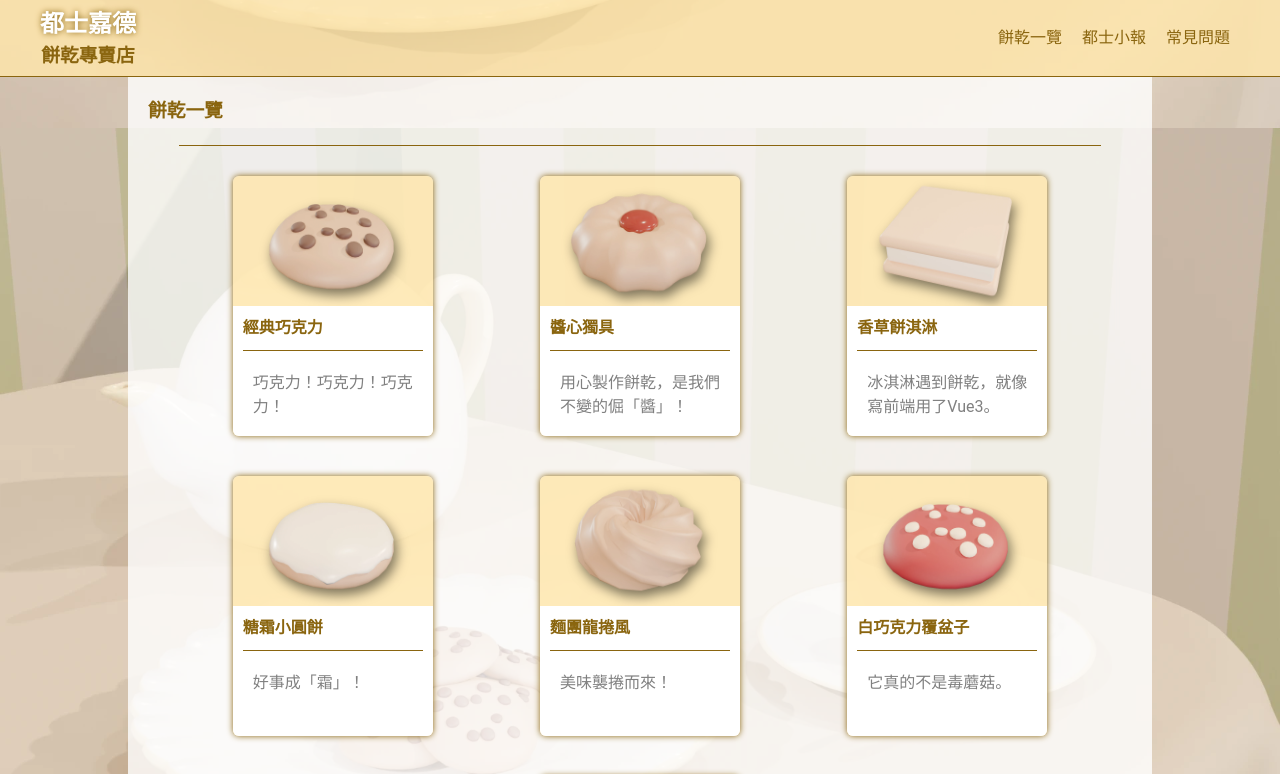
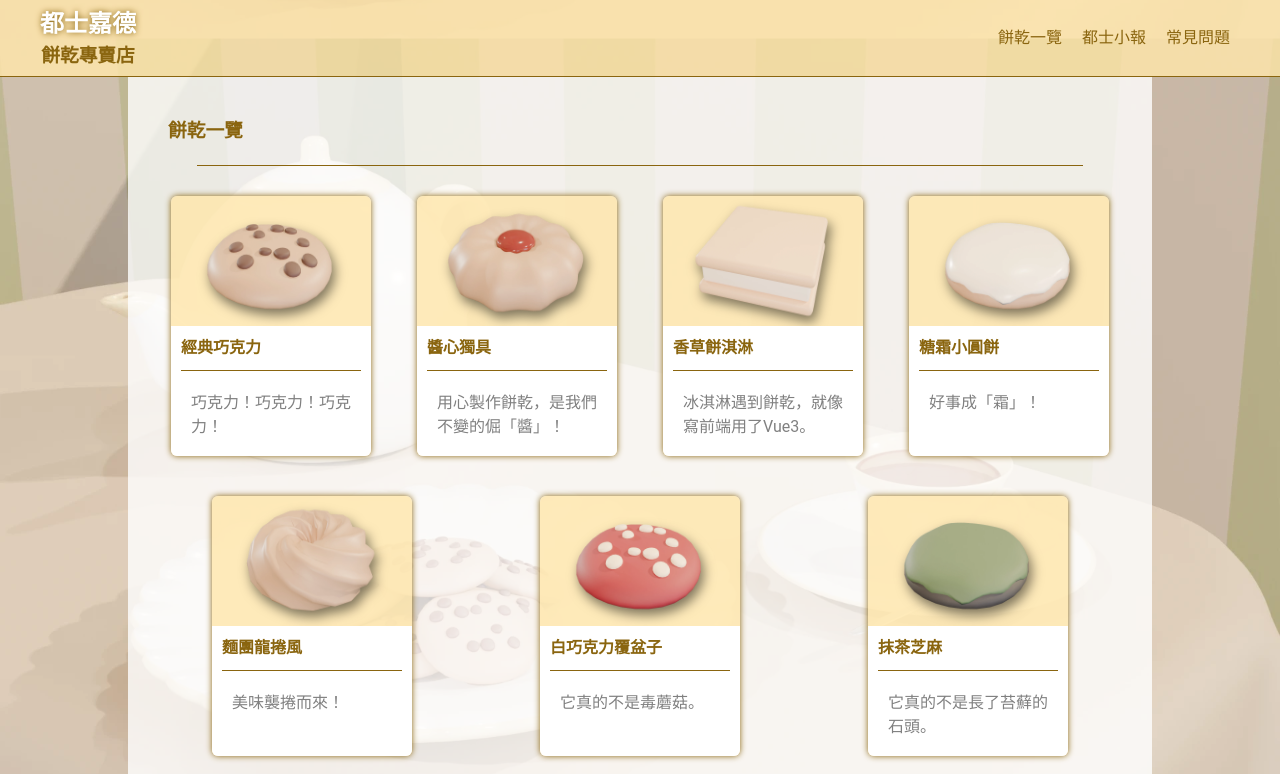
Before and after one commit to abuliegeguolage/WeUseCookie, a Vue app: page /#/cookies in a window 1280 px wide. Shown: the top 774 px of the page. Built offline with nearby package versions, Linux system fonts and the light colour scheme.

Commit message:
style: adjust variable and main container

```diff
--- a/src/App.vue
+++ b/src/App.vue
@@ -16,9 +16,11 @@ main {
   margin: auto;
   width: 80vw;
   min-height: 100vh;
+  padding: 20px;
   background-color: var(--low-key-secondary);
 
   @media screen and (max-width: 767px) {
+    padding: 10px;
     width: 100vw;
   }
 }
--- a/src/pages/Cookies.vue
+++ b/src/pages/Cookies.vue
@@ -35,7 +35,6 @@ h3 {
     flex-wrap: wrap;
     justify-content: space-around;
     margin: auto;
-    width: 90%;
 
     li {
         overflow: hidden;
@@ -98,7 +97,7 @@ h3 {
             p {
                 padding: 20px;
                 padding-top: 10px;
-                color: gray;
+                color: var(--low-key-color);
 
                 @media screen and (max-width: 767px) {
                     padding: 10px;
--- a/src/style.scss
+++ b/src/style.scss
@@ -4,6 +4,7 @@
     --stronger-primary: hsl(42, 80%, 30%);
     --secondary-color: rgb(255, 255, 255);
     --low-key-secondary: rgba(255, 255, 255, .8);
+    --low-key-color: rgb(128, 128, 128);
     --shadow: 0 0 6px var(--stronger-primary);
 }
 
```
